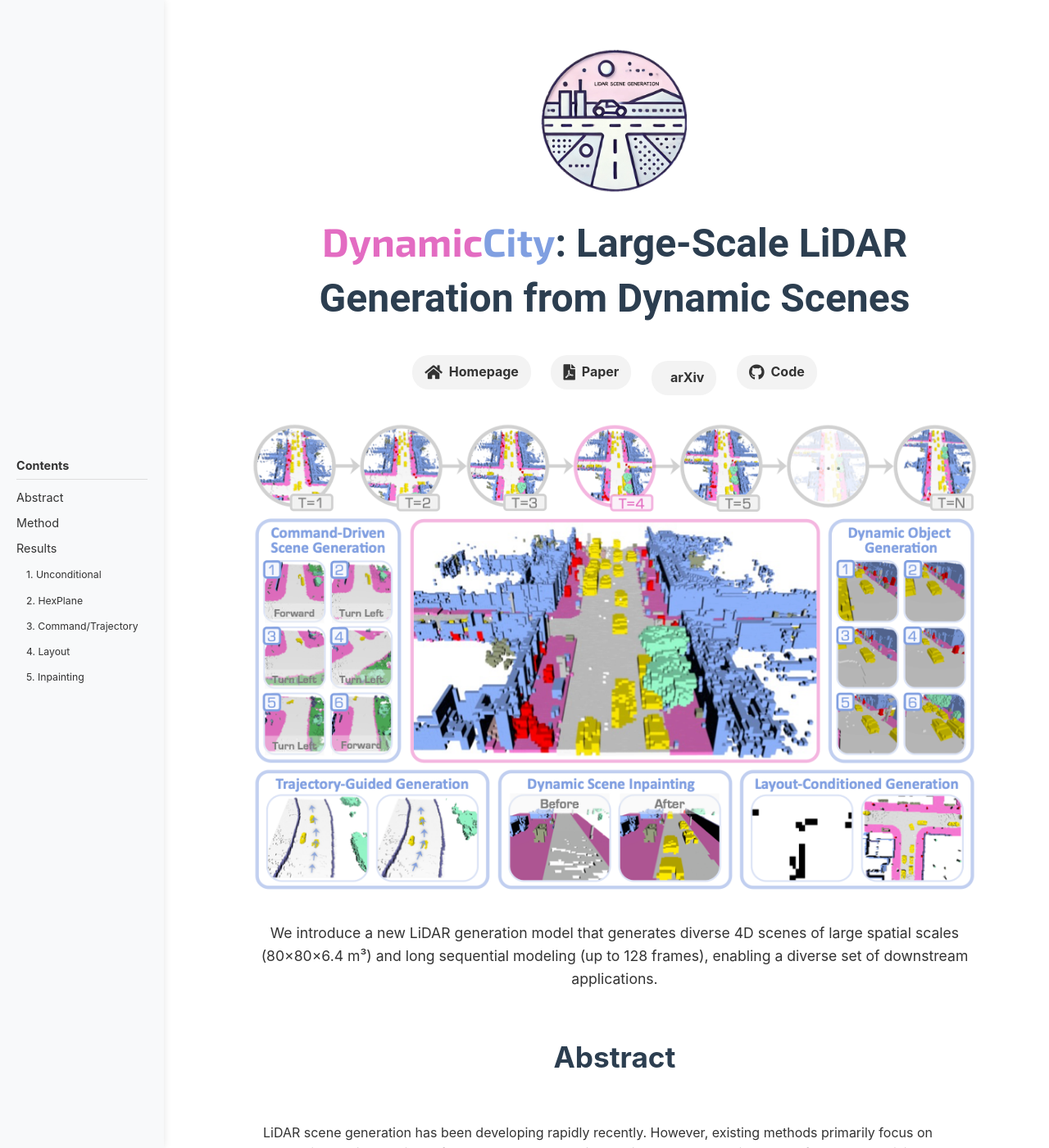
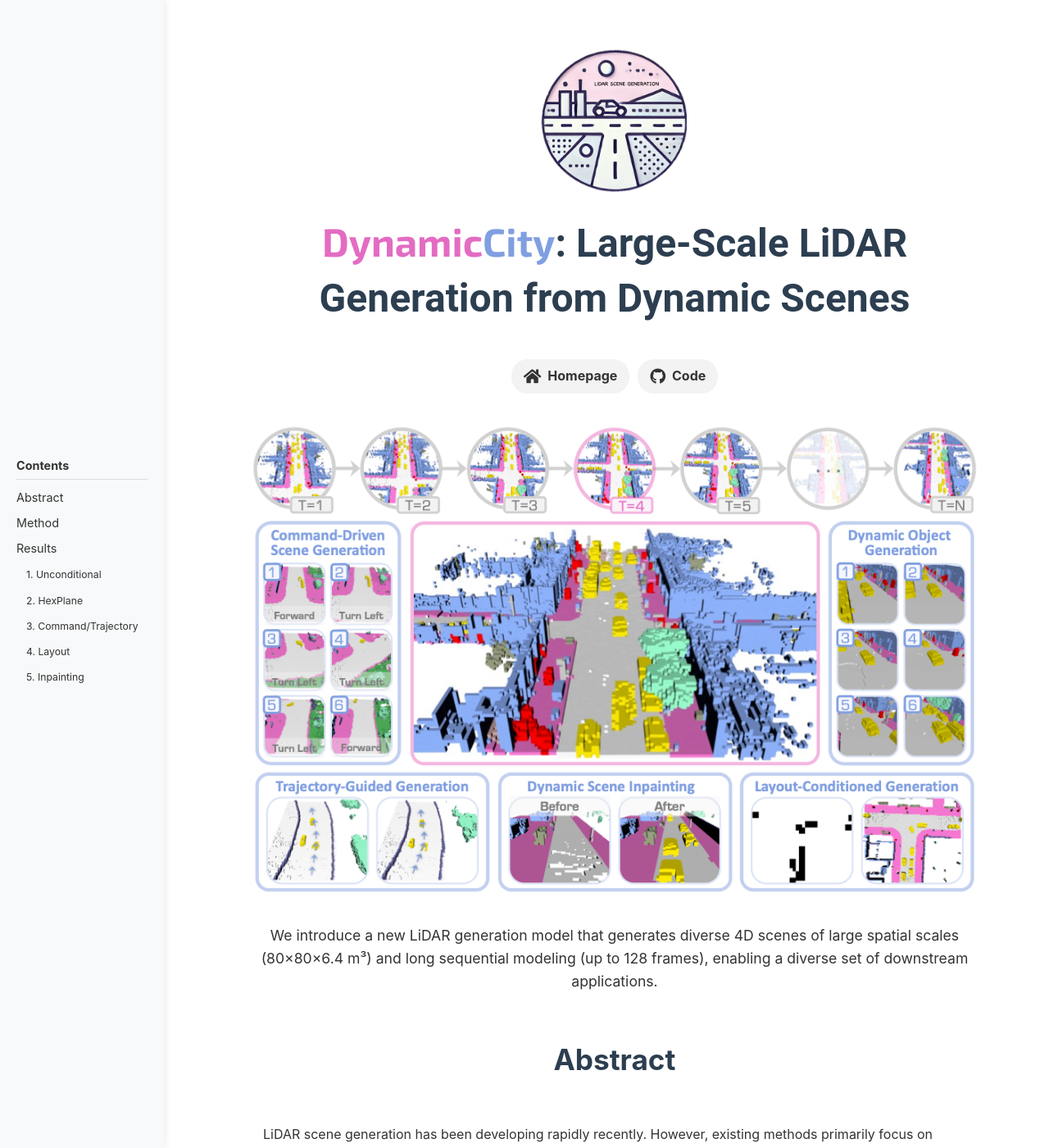
Before and after one commit to dynamic-city/dynamic-city.github.io, a Jekyll site: the page built from index.md, in a window 1280 px wide and 1400 px high. Shown: the whole window at 82% size. Built offline with Jekyll 4.4.1, drawn with Linux system fonts in a browser that asks for light colours; a style sheet for code colours, icons or effects is not loaded.

```diff
--- a/assets/css/style.scss
+++ b/assets/css/style.scss
@@ -104,11 +104,14 @@
 .links {
     text-align: center;
     margin-bottom: 2em;
+    display: flex;
+    flex-wrap: wrap;
+    justify-content: center;
 
     a {
         display: inline-flex;
         align-items: center;
-        margin: 0 10px;
+        margin: 5px;
         font-weight: bold;
         background-color: #f3f3f3;
         padding: 8px 15px;
--- a/index.md
+++ b/index.md
@@ -13,12 +13,6 @@
 <div class="links">
   <a href="https://dynamic-city.github.io" target="_blank" rel="noopener noreferrer">
     <i class="fas fa-home"></i> Homepage
-  </a>
-  <a href="#" target="_blank" rel="noopener noreferrer">
-    <i class="fas fa-file-pdf"></i> Paper
-  </a>
-  <a href="#" target="_blank" rel="noopener noreferrer">
-    <i class="ai ai-arxiv"></i> arXiv
   </a>
   <a href="https://github.com/dynamic-city/DynamicCity" target="_blank" rel="noopener noreferrer">
     <i class="fab fa-github"></i> Code
```
